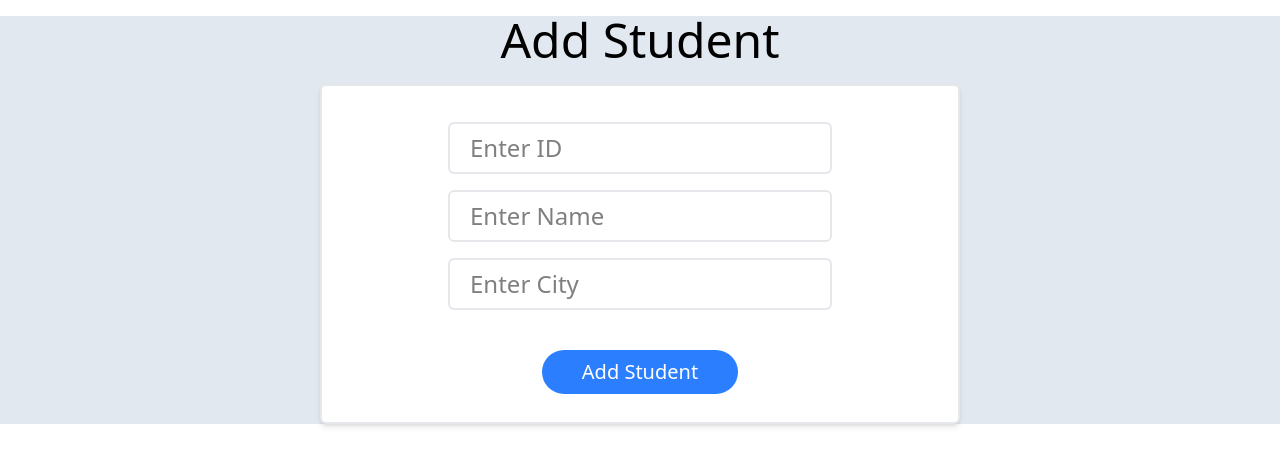
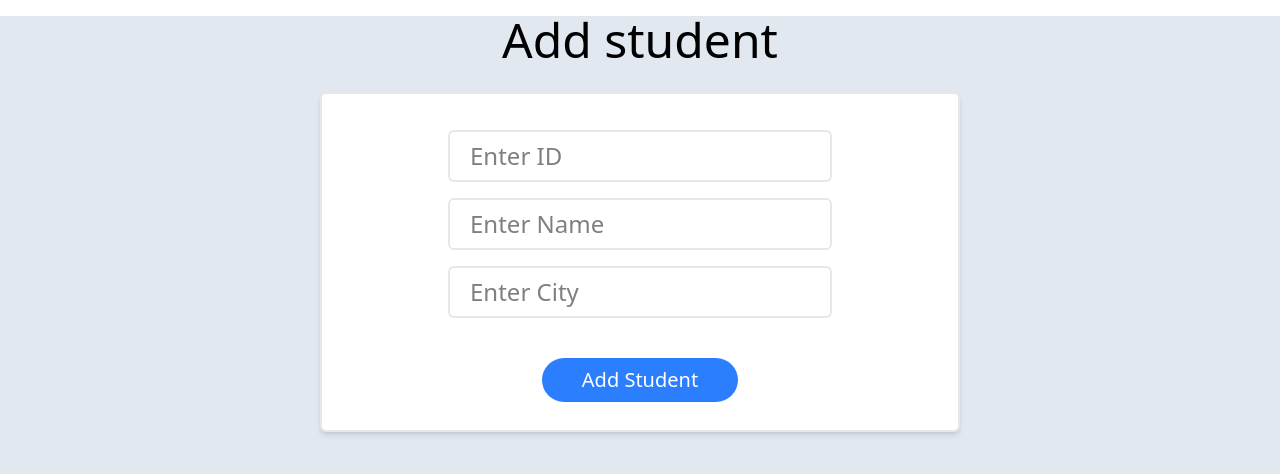
Before and after one commit to ritikshaingle-9/First-Client, a React (Vite) app: page /add in a window 1280 px wide. Shown: the top 474 px of the page. Built offline with nearby package versions, Linux system fonts and the light colour scheme.

Commit message:
box adjusted

```diff
--- a/src/views/add.jsx
+++ b/src/views/add.jsx
@@ -36,8 +36,8 @@ function Add() {
   };
 
   return (
-    <div className="bg-slate-200">
-      <h1 className="text-center text-5xl my-4">Add Student</h1>
+    <div className="bg-slate-200  min-h-screen">
+      <h1 className="text-center text-5xl my-4 mb-7">Add student</h1>
 
       <div className="w-1/2 mx-auto shadow-md m-5 p-5 rounded-md border-2 border-gray-200 bg-white">
         <input
```
